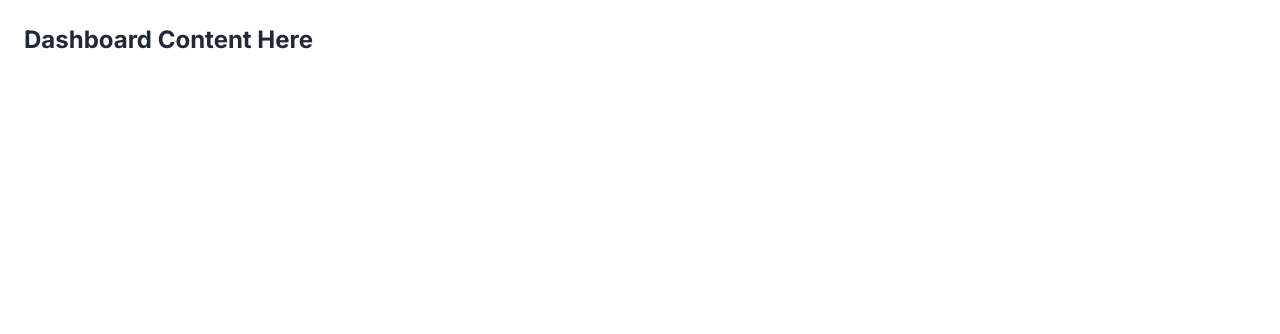
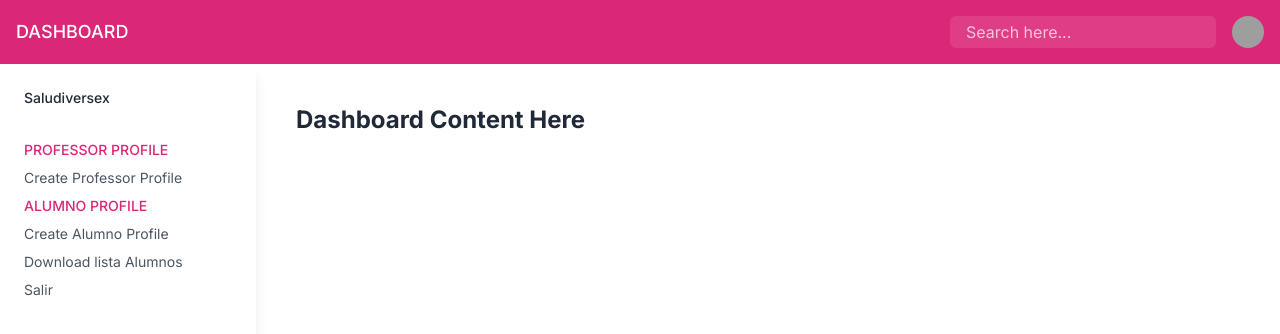
Before and after one commit to meerajulz/edu-div-sex, a Next.js app: page /dashboard in a window 1280 px wide. Shown: the top 334 px of the page. Built offline with nearby package versions, Linux system fonts and the light colour scheme; grey boxes are pictures that could not be loaded.

Commit message:
add back dashboadlayout

```diff
--- /dev/null
+++ b/src/app/dashboard/DashboardWrapper.tsx
@@ -0,0 +1,26 @@
+// File: app/components/DashboardWrapper.tsx
+// A reusable component to avoid duplicating the header and sidebar in every page
+import React from 'react';
+import Header from './UI/header/Header';
+import Sidebar from './UI/sidebar/sidebar';
+
+interface DashboardWrapperProps {
+  children: React.ReactNode;
+}
+
+export default function DashboardWrapper({ children }: DashboardWrapperProps) {
+  // You can fetch user data here
+  const userName = "User"; // Replace with actual user data fetching
+
+  return (
+    <div className="flex flex-col h-screen">
+      <Header userName={userName} />
+      <div className="flex flex-grow">
+        <Sidebar />
+        <main className="flex-grow p-4">
+          {children}
+        </main>
+      </div>
+    </div>
+  );
+}
--- a/src/app/dashboard/page.tsx
+++ b/src/app/dashboard/page.tsx
@@ -1,9 +1,16 @@
+// Improved dashboard page using the wrapper component
+// File: app/dashboard/page.tsx
+
 import React from 'react';
+import DashboardWrapper from './DashboardWrapper'
 
 export default function DashboardPage() {
   return (
-    <div className="p-6">
-      <h1 className="text-2xl font-bold">Dashboard Content Here</h1>
-    </div>
+    <DashboardWrapper>
+      <div className="p-6">
+        <h1 className="text-2xl font-bold">Dashboard Content Here</h1>
+        {/* Your dashboard content goes here */}
+      </div>
+    </DashboardWrapper>
   );
 }
```
